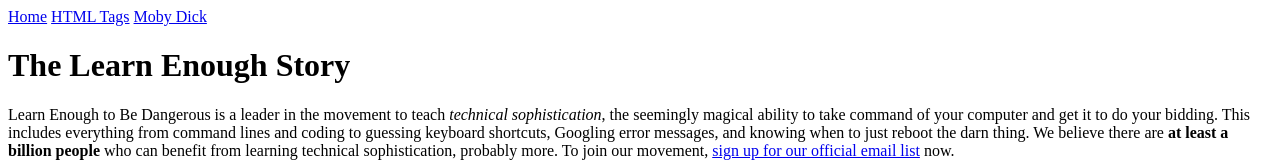
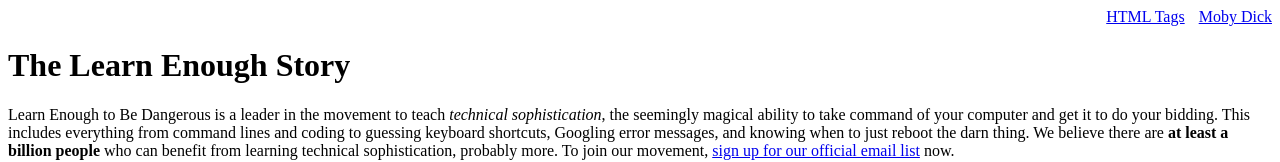
Before and after one commit to mcargille/sample_website, a plain HTML site: page index.html in a window 1280 px wide. Shown: the top 162 px of the page. Drawn offline with Linux system fonts and the light colour scheme.

Commit message:
final version of site

```diff
--- a/index.html
+++ b/index.html
@@ -6,10 +6,10 @@
 </head>
 <body>
 
-  <div>
-    <a href="index.html">Home</a>
-    <a href="tags.html">HTML Tags</a>
-    <a href="moby_dick.html">Moby Dick</a>
+  <div style="text-align: right;">
+    <a href="index.html"Home</a>
+    <a href="tags.html" style="margin: 0 0 0 10px;">HTML Tags</a>
+    <a href="moby_dick.html" style="margin: 0 0 0 10px">Moby Dick</a>
   </div>
 
 	<h1>The Learn Enough Story</h1>
```
Also changed, not shown: moby_dick.html (+3 -3 lines), tags.html (+3 -3 lines).
